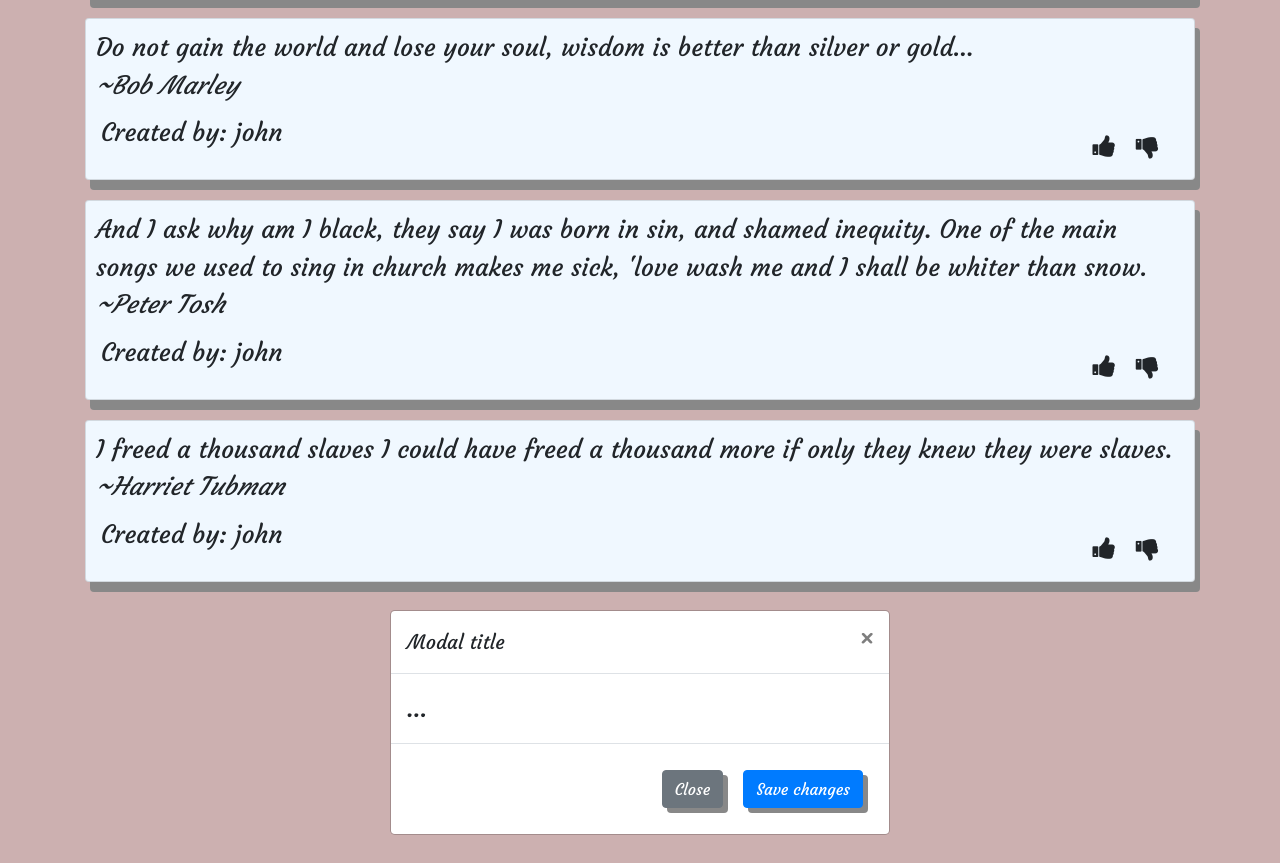
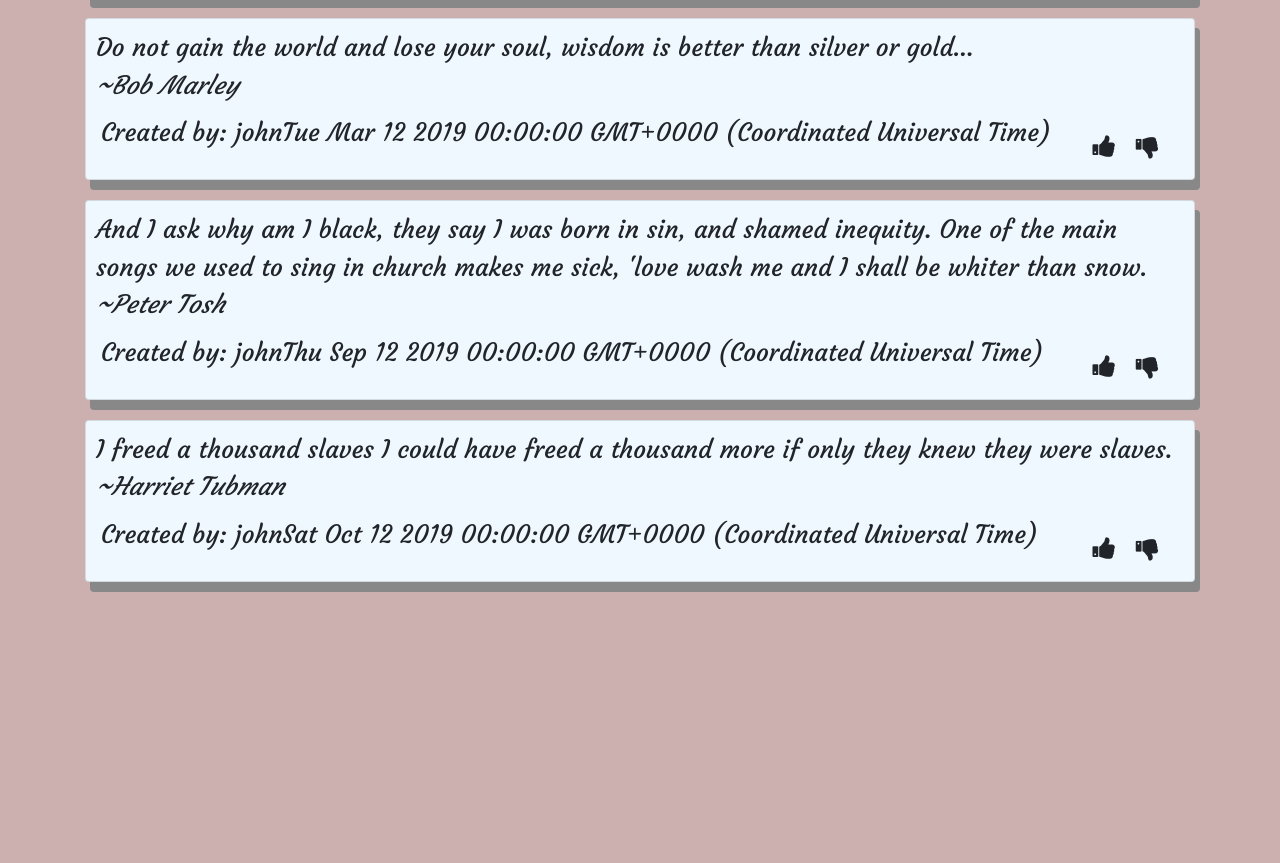
Before and after one commit to njoroge33/quotes, an Angular app: page / in a window 1280 px wide. Shown: the part 256-1119 px from the top of the page. After the commit the page ends 858 px from the top, so only its background shows below. Built offline with nearby package versions, Linux system fonts and the light colour scheme.

Commit message:
add a date place in my object

```diff
--- a/src/app/app.component.html
+++ b/src/app/app.component.html
@@ -2,7 +2,8 @@
   <h1>{{title}}</h1>
 
   <div>
-      <a href='#form'><button type="button" class="btn btn-success" data-toggle="modal" data-target="#exampleModalLong">Add Quote</button></a>
+    <a href='#form'><button type="button" class="btn btn-success" data-toggle="modal"
+        data-target="#exampleModalLong">Add Quote</button></a>
   </div>
 
 </nav>
--- a/src/app/quotes-form/quotes-form.component.html
+++ b/src/app/quotes-form/quotes-form.component.html
@@ -11,8 +11,11 @@
             <div class="form-group row">
                 <label for="inputEmail3" class="col-sm-2 col-form-label">Name:{{newQuote.createdBy}}</label>
                 <div class="col-sm-10">
-                        <input type="text" class="form-control" id="name" name='name' [(ngModel)]="newQuote.createdBy"
-                            placeholder="Your Name..." required>
+                    <input type="text" class="form-control" id="name" name='name' #name='ngModel'
+                        [(ngModel)]="newQuote.createdBy" placeholder="Your Name..." required>
+                    <div [hidden]="name.valid || name.pristine" class="alert alert-danger">
+                        <p>Name is required</p>
+                    </div>
                 </div>
             </div>
             <div class="form-group row">
--- a/src/app/quotes-form/quotes-form.component.ts
+++ b/src/app/quotes-form/quotes-form.component.ts
@@ -1,4 +1,4 @@
-import { Component, OnInit, Output, EventEmitter} from '@angular/core';
+import { Component, OnInit, Output, EventEmitter } from '@angular/core';
 import { Quote } from '../quotes';
 
 @Component({
@@ -8,11 +8,17 @@ import { Quote } from '../quotes';
 })
 export class QuotesFormComponent implements OnInit {
 
-  newQuote = new Quote("","","","");
+  showForm: boolean = true;
+
+  newQuote = new Quote("", "", new Date(), "");
   @Output() addQuote = new EventEmitter<Quote>();
 
-  submitQuote(){
-this.addQuote.emit(this.newQuote);
+  submitQuote() {
+    this.addQuote.emit(this.newQuote);
+  }
+
+  closeForm () {
+    this.showForm = !this.showForm;
   }
 
   constructor() { }
--- a/src/app/quotes.ts
+++ b/src/app/quotes.ts
@@ -1,7 +1,7 @@
 export class Quote {
     showRemove:boolean = false;
     isShown:boolean = true;
-    constructor (public quote: string, public author: string, public date: string, public createdBy: string) {
+    constructor (public quote: string, public author: string,  public date: Date, public createdBy: string) {
     }
 
     handleRemove() {
--- a/src/app/quotes/quotes.component.html
+++ b/src/app/quotes/quotes.component.html
@@ -10,34 +10,12 @@
                 <span class="fa fa-thumbs-up"></span>
                 <span class="fa fa-thumbs-down"></span>
             </div>
+            <span>{{quote.date}}</span>
         </div>
     </div>
 </div>
 
-<div class="container" class="modal fade" id="exampleModalLong" tabindex="-1" role="dialog" aria-labelledby="exampleModalLongTitle" aria-hidden="true">
+<div class="modal fade" id="exampleModalLong" tabindex="-1" role="dialog" aria-labelledby="exampleModalLongTitle" aria-hidden="true">
     <app-quotes-form (addQuote)="addNewQuote($event)"></app-quotes-form>
+
 </div>
-
-<!-- Button trigger modal -->
-
-
-      <!-- Modal -->
-      <div >
-        <div class="modal-dialog" role="document">
-          <div class="modal-content">
-            <div class="modal-header">
-              <h5 class="modal-title" id="exampleModalLongTitle">Modal title</h5>
-              <button type="button" class="close" data-dismiss="modal" aria-label="Close">
-                <span aria-hidden="true">&times;</span>
-              </button>
-            </div>
-            <div class="modal-body">
-              ...
-            </div>
-            <div class="modal-footer">
-              <button type="button" class="btn btn-secondary" data-dismiss="modal">Close</button>
-              <button type="button" class="btn btn-primary">Save changes</button>
-            </div>
-          </div>
-        </div>
-      </div>
--- a/src/app/quotes/quotes.component.ts
+++ b/src/app/quotes/quotes.component.ts
@@ -12,10 +12,10 @@ export class QuotesComponent implements OnInit {
   showRemove:boolean = false;
 
   quotes: Quote[] = [
-    new Quote("Don't live to make your presence noticed, live to make your absence felt",'Bob Marley', '25/2013', 'john'),
-    new Quote('Do not gain the world and lose your soul, wisdom is better than silver or gold...','Bob Marley', '25/2013', 'john'),
-    new Quote("And I ask why am I black, they say I was born in sin, and shamed inequity. One of the main songs we used to sing in church makes me sick, 'love wash me and I shall be whiter than snow.",'Peter Tosh', '25/2013', 'john'),
-    new Quote("I freed a thousand slaves I could have freed a thousand more if only they knew they were slaves.",'Harriet Tubman', '25/2013', 'john')
+    new Quote("Don't live to make your presence noticed, live to make your absence felt",'Bob Marley', new Date('2019, 02, 12'), 'john'),
+    new Quote('Do not gain the world and lose your soul, wisdom is better than silver or gold...','Bob Marley', new Date('2019, 03, 12'), 'john'),
+    new Quote("And I ask why am I black, they say I was born in sin, and shamed inequity. One of the main songs we used to sing in church makes me sick, 'love wash me and I shall be whiter than snow.",'Peter Tosh', new Date('2019, 09, 12'), 'john'),
+    new Quote("I freed a thousand slaves I could have freed a thousand more if only they knew they were slaves.",'Harriet Tubman', new Date('2019, 10, 12'), 'john')
 
   ];
 
```
Lines whose indentation alone changed are shown as unchanged.
